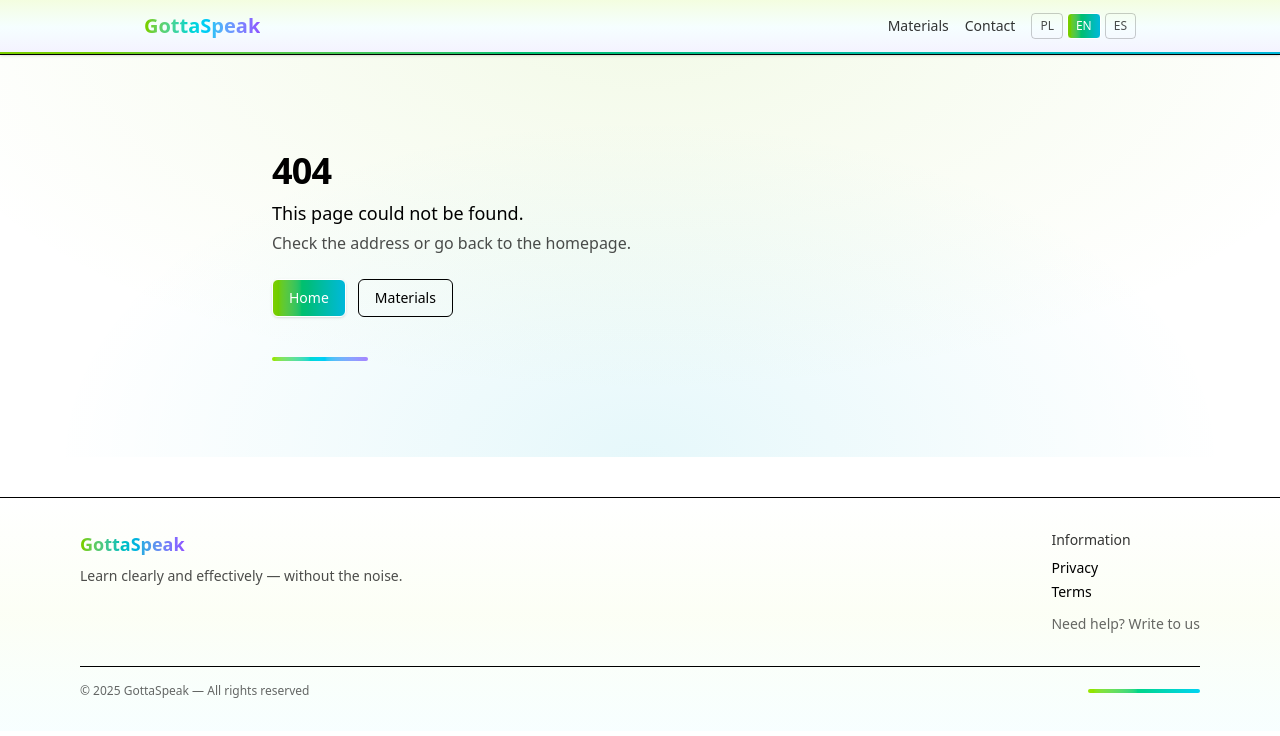
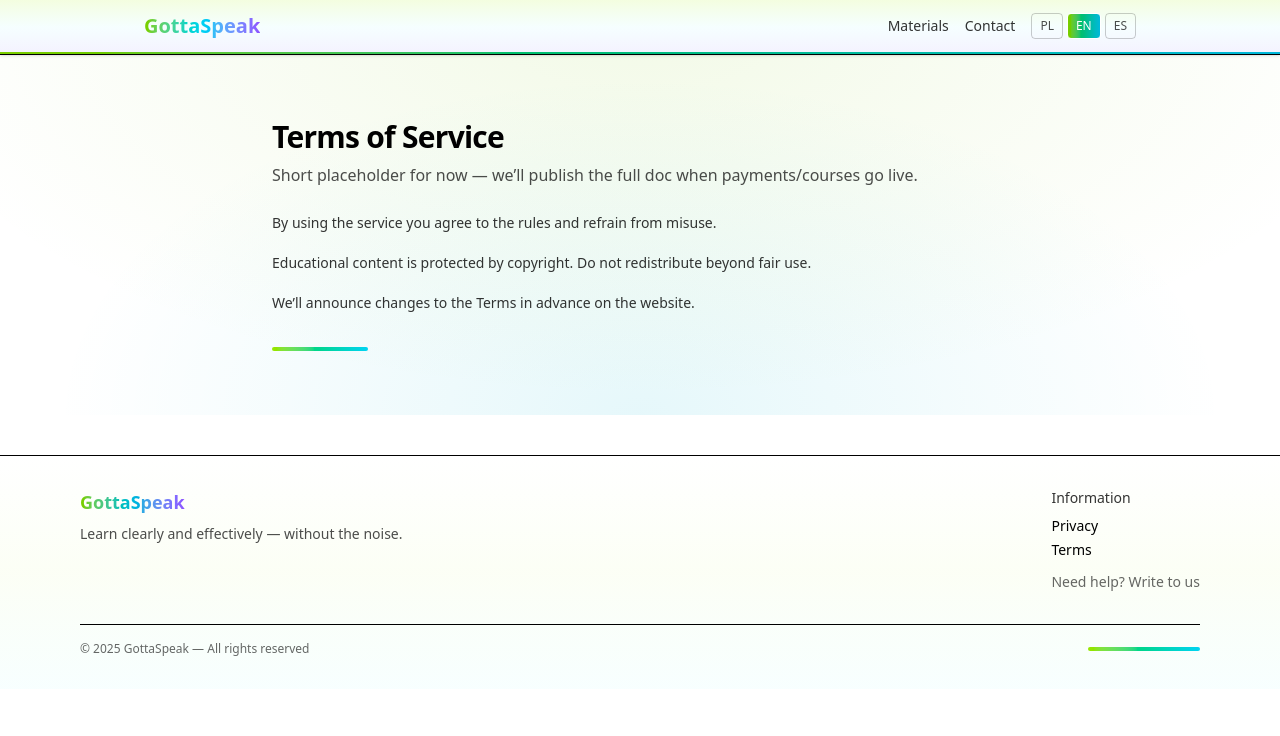
Before and after one commit to Ania58/gottaspeak-frontend, a React (Vite) app: page /terms in a window 1280 px wide. Shown: the top 736 px of the page. Built offline with nearby package versions, Linux system fonts and the light colour scheme; no server answers.

Commit message:
feat: add Terms page (placeholder) with i18n

```diff
--- a/src/App.tsx
+++ b/src/App.tsx
@@ -8,6 +8,7 @@ import HomePage from "./pages/home/HomePage";
 import LessonJoin from "./pages/lessons/LessonJoin";
 import NotFound from "./pages/common/NotFound";
 import PrivacyPage from "./pages/common/PrivacyPage";
+import TermsPage from "./pages/common/TermsPage";
 
 function App() {
 
@@ -23,6 +24,7 @@ function App() {
           <Route path="/lessons" element={<LessonJoin />} />
           <Route path="*" element={<NotFound />} />
           <Route path="/privacy" element={<PrivacyPage />} />
+          <Route path="/terms" element={<TermsPage />} />
         </Routes>
         <Footer />
       </Router>
--- a/src/i18next/translations.en.json
+++ b/src/i18next/translations.en.json
@@ -145,5 +145,12 @@
     "p1": "We store only what’s necessary to run the platform and never sell your data.",
     "p2": "You can request access, correction or deletion of your data — contact us via the form.",
     "p3": "Cookies are used for sign-in, analytics and improving the service."
+  },
+   "terms": {
+    "title": "Terms of Service",
+    "lead": "Short placeholder for now — we’ll publish the full doc when payments/courses go live.",
+    "p1": "By using the service you agree to the rules and refrain from misuse.",
+    "p2": "Educational content is protected by copyright. Do not redistribute beyond fair use.",
+    "p3": "We’ll announce changes to the Terms in advance on the website."
   }
 }
--- a/src/i18next/translations.es.json
+++ b/src/i18next/translations.es.json
@@ -145,5 +145,12 @@
     "p1": "Guardamos solo lo necesario para operar la plataforma y no vendemos tus datos.",
     "p2": "Puedes solicitar acceso, corrección o eliminación de tus datos — contáctanos.",
     "p3": "Las cookies se usan para el inicio de sesión, analíticas y mejorar el servicio."
+  },
+  "terms": {
+    "title": "Términos de servicio",
+    "lead": "Versión breve por ahora; publicaremos el documento completo con pagos/cursos.",
+    "p1": "Al usar el servicio aceptas las reglas y te comprometes a no abusar del sistema.",
+    "p2": "El contenido educativo está protegido por derechos de autor. No lo redistribuyas.",
+    "p3": "Anunciaremos los cambios en los Términos con antelación en la web."
   }
 }
--- a/src/i18next/translations.pl.json
+++ b/src/i18next/translations.pl.json
@@ -146,5 +146,12 @@
     "p1": "Przechowujemy tylko dane potrzebne do działania platformy i nie sprzedajemy ich osobom trzecim.",
     "p2": "Możesz poprosić o dostęp do danych, ich poprawę lub usunięcie — napisz do nas przez Kontakt.",
     "p3": "Pliki cookies służą do logowania, statystyk i poprawy jakości działania serwisu."
+  },
+   "terms": {
+    "title": "Regulamin",
+    "lead": "To wersja skrócona — pełen dokument pojawi się po wdrożeniu płatności i kursów.",
+    "p1": "Korzystając z serwisu akceptujesz jego zasady i zobowiązujesz się nie nadużywać usług.",
+    "p2": "Treści edukacyjne są chronione prawem autorskim. Nie kopiuj ich poza dozwolony użytek.",
+    "p3": "Zmiany regulaminu będą komunikowane z wyprzedzeniem na stronie."
   }
 }
--- /dev/null
+++ b/src/pages/common/TermsPage.tsx
@@ -0,0 +1,24 @@
+import { useTranslation } from "react-i18next";
+
+export default function TermsPage() {
+  const { t } = useTranslation();
+  return (
+    <div className="relative">
+      <div className="pointer-events-none absolute inset-0 -z-10 bg-white bg-[radial-gradient(1100px_540px_at_50%_-10%,rgba(132,204,22,0.10),transparent_70%),radial-gradient(900px_520px_at_50%_100%,rgba(6,182,212,0.10),transparent_65%)]" />
+      <div className="mx-auto w-full max-w-3xl px-4 py-12 sm:py-16">
+        <h1 className="text-2xl font-semibold tracking-tight sm:text-3xl">
+          {t("terms.title")}
+        </h1>
+        <p className="mt-2 text-black/70">{t("terms.lead")}</p>
+
+        <div className="mt-6 space-y-4 text-sm leading-6 text-black/80">
+          <p>{t("terms.p1")}</p>
+          <p>{t("terms.p2")}</p>
+          <p>{t("terms.p3")}</p>
+        </div>
+
+        <div className="mt-8 h-1 w-24 rounded-full bg-gradient-to-r from-lime-400 via-emerald-400 to-cyan-400" />
+      </div>
+    </div>
+  );
+}
```
